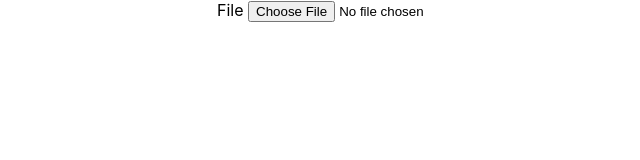
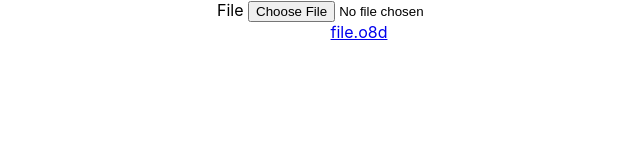
Before and after one commit to PencilNoseCode/OCTGN-MtG-Deck-Converter, a React (Create React App) app: page / in a window 1280 px wide. Shown: the top 160 px of the page, without its empty margins (281-921 px from the left). Built offline with nearby package versions, Linux system fonts and the light colour scheme.

Commit message:
I made a convoluted file extension changer

```diff
--- a/src/App.tsx
+++ b/src/App.tsx
@@ -1,6 +1,7 @@
 import { useEffect, useState } from 'react';
 import './App.css';
 import ContentUpload from './components/content-upload';
+import ContentDownload from './components/content-download';
 
 function App() {
 
@@ -15,6 +16,7 @@ function App() {
   return (
     <div className="App">
       <ContentUpload onUpload={setContent} />
+      <ContentDownload content={content} fileType='text/xml' fileName='file.o8d' />
     </div>
   );
 }
--- /dev/null
+++ b/src/components/content-download.tsx
@@ -0,0 +1,32 @@
+
+interface ContentDownloadProps {
+    content: string
+    fileType: string
+    fileName: string
+}
+
+function ContentDownload(props: ContentDownloadProps) {
+    const blob = new Blob([props.content], { type: props.fileType });
+    const fileURL = URL.createObjectURL(blob);
+
+    const handleClick = () => {
+        if (!props.content) {
+            alert("No content has been uploaded");
+        }
+        else {
+            URL.revokeObjectURL(fileURL)
+        }
+    }
+
+    return (
+        <>
+            <a href={props.content ? fileURL : "#"}
+                download={props.fileName}
+                onClick={() => handleClick()}>
+                    {props.fileName}
+            </a>
+        </>
+    )
+}
+
+export default ContentDownload;
--- /dev/null
+++ b/src/types/card-data.ts
@@ -0,0 +1,5 @@
+export default interface CardData {
+    quantity: number
+    name: string
+    id: string
+}
```
